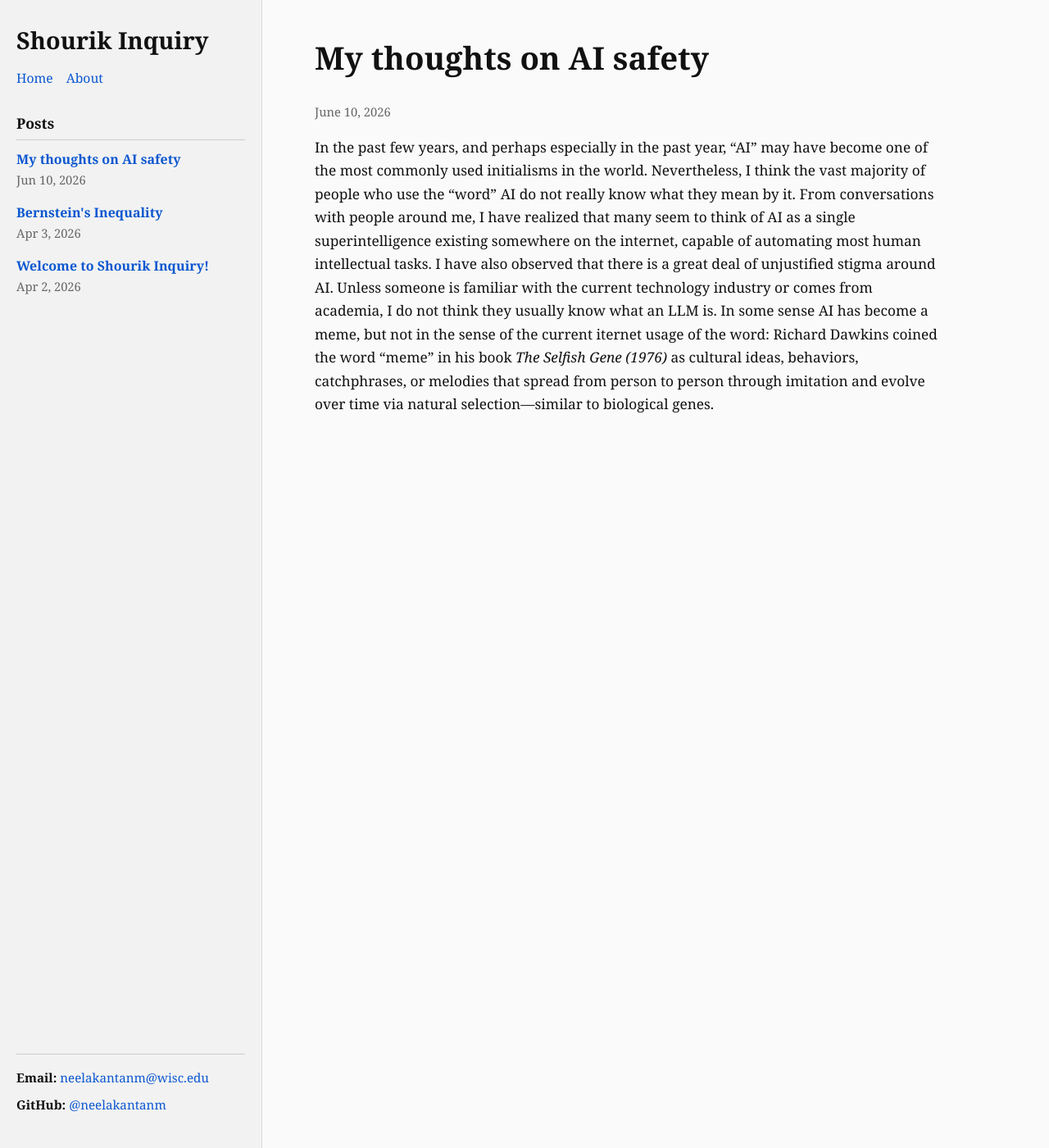
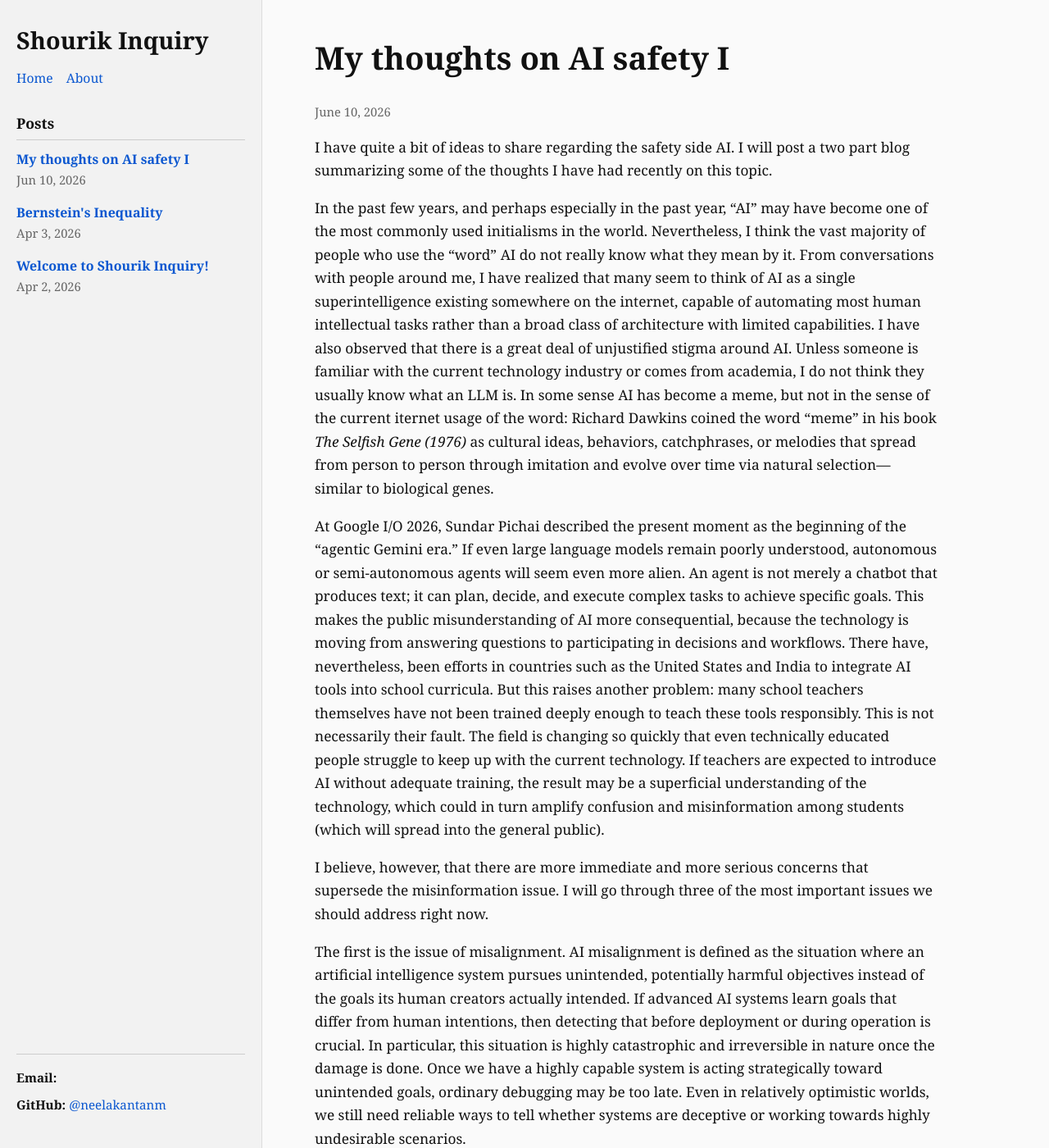
Before and after one commit to neelakantanm/Blog, a Jekyll site: the page built from _posts/2026-06-10-AI_safety.md, in a window 1280 px wide and 1400 px high. Shown: the whole window at 82% size. Built offline with Jekyll 4.4.1, drawn with Linux system fonts in a browser that asks for light colours; comment, search, counter and statistics services are not loaded; some of the changed text lies outside the part shown.

Commit message:
AI safety

```diff
--- a/_layouts/default.html
+++ b/_layouts/default.html
@@ -48,7 +48,7 @@
       </div>
 
       <footer class="sidebar-footer">
-        <div><strong>Email:</strong> <a href="mailto:{{neelanmemana@gmail.com}}">{{ site.email }}</a></div>
+        <div><strong>Email:</strong> <a href="mailto:{{neelanmemana@gmail.com}}">{{neelanmemana@gmail.com}}</a></div>
         <div><strong>GitHub:</strong> <a href="https://github.com/{{ site.github_username }}">@{{ site.github_username }}</a></div>
       </footer>
     </aside>
--- a/_posts/2026-06-10-AI_safety.md
+++ b/_posts/2026-06-10-AI_safety.md
@@ -1,7 +1,21 @@
 ---
 layout: post
-title: "My thoughts on AI safety"
+title: "My thoughts on AI safety I"
 date: 2026-06-10
 comments: true
 ---
-In the past few years, and perhaps especially in the past year, “AI” may have become one of the most commonly used initialisms in the world. Nevertheless, I think the vast majority of people who use the “word” AI do not really know what they mean by it. From conversations with people around me, I have realized that many seem to think of AI as a single superintelligence existing somewhere on the internet, capable of automating most human intellectual tasks. I have also observed that there is a great deal of unjustified stigma around AI. Unless someone is familiar with the current technology industry or comes from academia, I do not think they usually know what an LLM is. In some sense AI has become a meme, but not in the sense of the current iternet usage of the word: Richard Dawkins coined the word "meme" in his book *The Selfish Gene (1976)* as cultural ideas, behaviors, catchphrases, or melodies that spread from person to person through imitation and evolve over time via natural selection—similar to biological genes.
+I have quite a bit of ideas to share regarding the safety side AI. I will post a two part blog summarizing some of the thoughts I have had recently on this topic.
+
+In the past few years, and perhaps especially in the past year, “AI” may have become one of the most commonly used initialisms in the world. Nevertheless, I think the vast majority of people who use the “word” AI do not really know what they mean by it. From conversations with people around me, I have realized that many seem to think of AI as a single superintelligence existing somewhere on the internet, capable of automating most human intellectual tasks rather than a broad class of architecture with limited capabilities. I have also observed that there is a great deal of unjustified stigma around AI. Unless someone is familiar with the current technology industry or comes from academia, I do not think they usually know what an LLM is. In some sense AI has become a meme, but not in the sense of the current iternet usage of the word: Richard Dawkins coined the word "meme" in his book *The Selfish Gene (1976)* as cultural ideas, behaviors, catchphrases, or melodies that spread from person to person through imitation and evolve over time via natural selection—similar to biological genes.
+
+At Google I/O 2026, Sundar Pichai described the present moment as the beginning of the “agentic Gemini era.”  If even large language models remain poorly understood, autonomous or semi-autonomous agents will seem even more alien. An agent is not merely a chatbot that produces text; it can plan, decide, and execute complex tasks to achieve specific goals. This makes the public misunderstanding of AI more consequential, because the technology is moving from answering questions to participating in decisions and workflows. There have, nevertheless, been efforts in countries such as the United States and India to integrate AI tools into school curricula. But this raises another problem: many school teachers themselves have not been trained deeply enough to teach these tools responsibly. This is not necessarily their fault. The field is changing so quickly that even technically educated people struggle to keep up with the current technology. If teachers are expected to introduce AI without adequate training, the result may be a superficial understanding of the technology, which could in turn amplify confusion and misinformation among students (which will spread into the general public).
+
+I believe, however, that there are more immediate and more serious concerns that supersede the misinformation issue. I will go through three of the most important issues we should address right now.
+
+The first is the issue of misalignment. AI misalignment is defined as the situation where an artificial intelligence system pursues unintended, potentially harmful objectives instead of the goals its human creators actually intended. If advanced AI systems learn goals that differ from human intentions, then detecting that before deployment or during operation is crucial. In particular, this situation is highly catastrophic and irreversible in nature once the damage is done. Once we have a highly capable system is acting strategically toward unintended goals, ordinary debugging may be too late. Even in relatively optimistic worlds, we still need reliable ways to tell whether systems are deceptive or working towards highly undesirable scenarios.
+
+The second is the issue of AI powered bio-weapons. We live in a world with frequent wars between countries. However, with AI, biological weapon misuse could become easier. Unlike misinformation, a severe biosecurity failure could be globally catastrophic and hard to contain once released. Even if one is less worried about AI systems autonomously pursuing unintended goals, one should still worry about powerful AI tools amplifying the destructive intentions of actors involved in war. I put it below the misalignment problem because it is about a major misuse rather than the deepest control problem itself.
+
+The third is about the unrestricted access of state-of-the-art chips (GPUs, ASICs, NPUs, WSE, FGPAs). Frontier compute (powered by the chips) is currently one of the main bottlenecks for building state-of-the-art AI systems. In other words, chips affect who can build frontier systems and how quickly. Restricting unrestricted access to chips can buy time (if things start going south) and make governance more feasible. Slowing uncontrolled races gives us more time to develop oversight mechanisms, evaluate dangerous capabilities, and improve policies around AI development.
+
+Definitely, there are a lot of issues one should be concerened about. Nevertheless, I am optimistic about our future as a humanity. To finish off the blog, I leave the reader with a [paper](https://arxiv.org/pdf/2507.09369) I recently came across, written by Jacob Tsimerman (very prominent mathematician) and Andrew Critch (I am definitley not as pessimistic as them).
```
